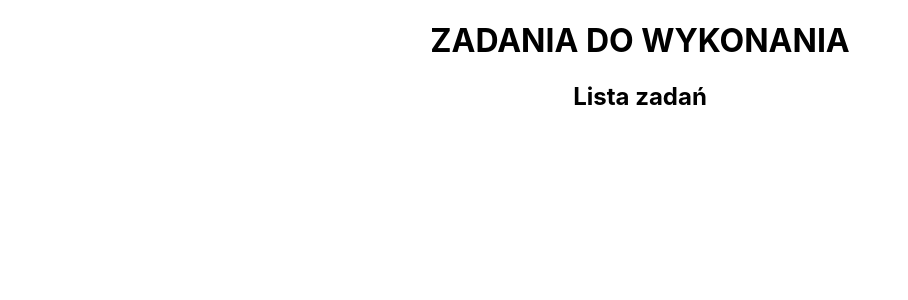
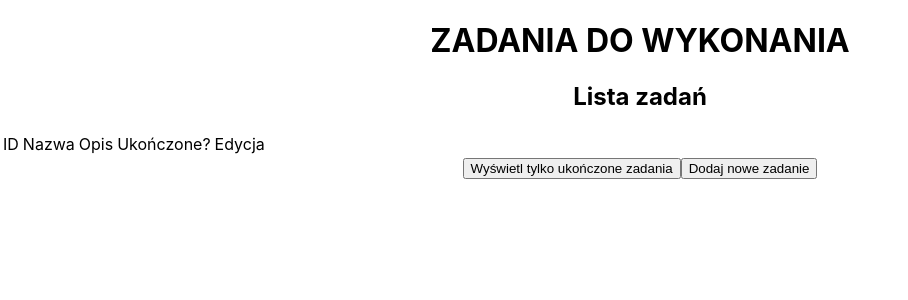
Before and after one commit to JasonNumberThirteen/ReactTodoTasksFrontend, a React (Create React App) app: page / in a window 1280 px wide. Shown: the top 300 px of the page, without its empty margins (0-908 px from the left). Built offline with nearby package versions, Linux system fonts and the light colour scheme.

Commit message:
Add basic structure to the tasks list

```diff
--- a/src/components/tasksList.jsx
+++ b/src/components/tasksList.jsx
@@ -6,6 +6,26 @@ const TasksList = () =>
 	return (
 		<div>
 			<h2>Lista zadań</h2>
+			<table className = "tasksList">
+				<thead className = "tasksListHead">
+					<tr>
+						<td>ID</td>
+						<td>Nazwa</td>
+						<td>Opis</td>
+						<td>Ukończone?</td>
+						<td>Edycja</td>
+					</tr>
+				</thead>
+				<tbody>
+
+				</tbody>
+			</table>
+			<button>
+				Wyświetl tylko ukończone zadania
+			</button>
+			<button>
+				Dodaj nowe zadanie
+			</button>
 		</div>
 	);
 };
```
